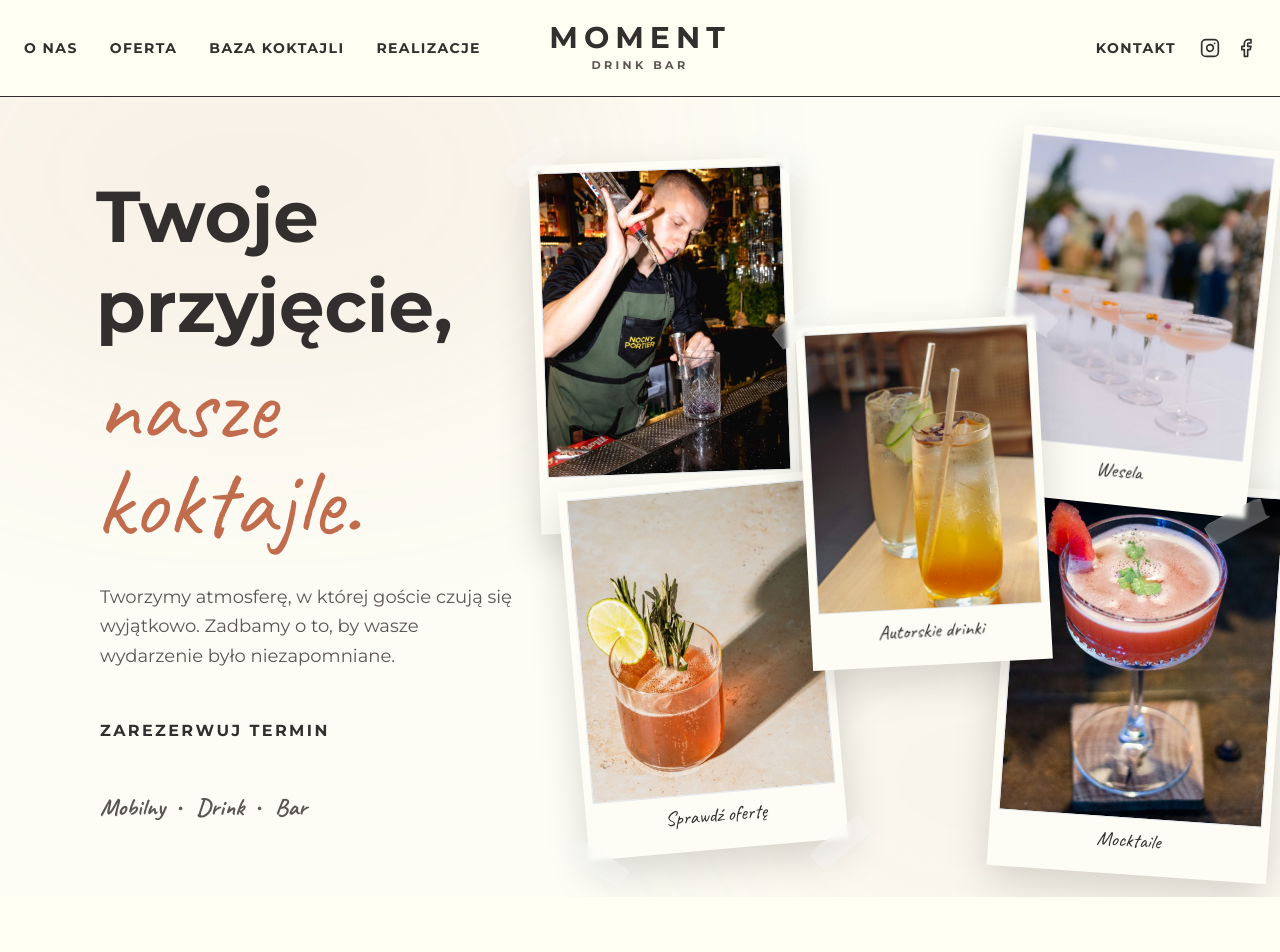
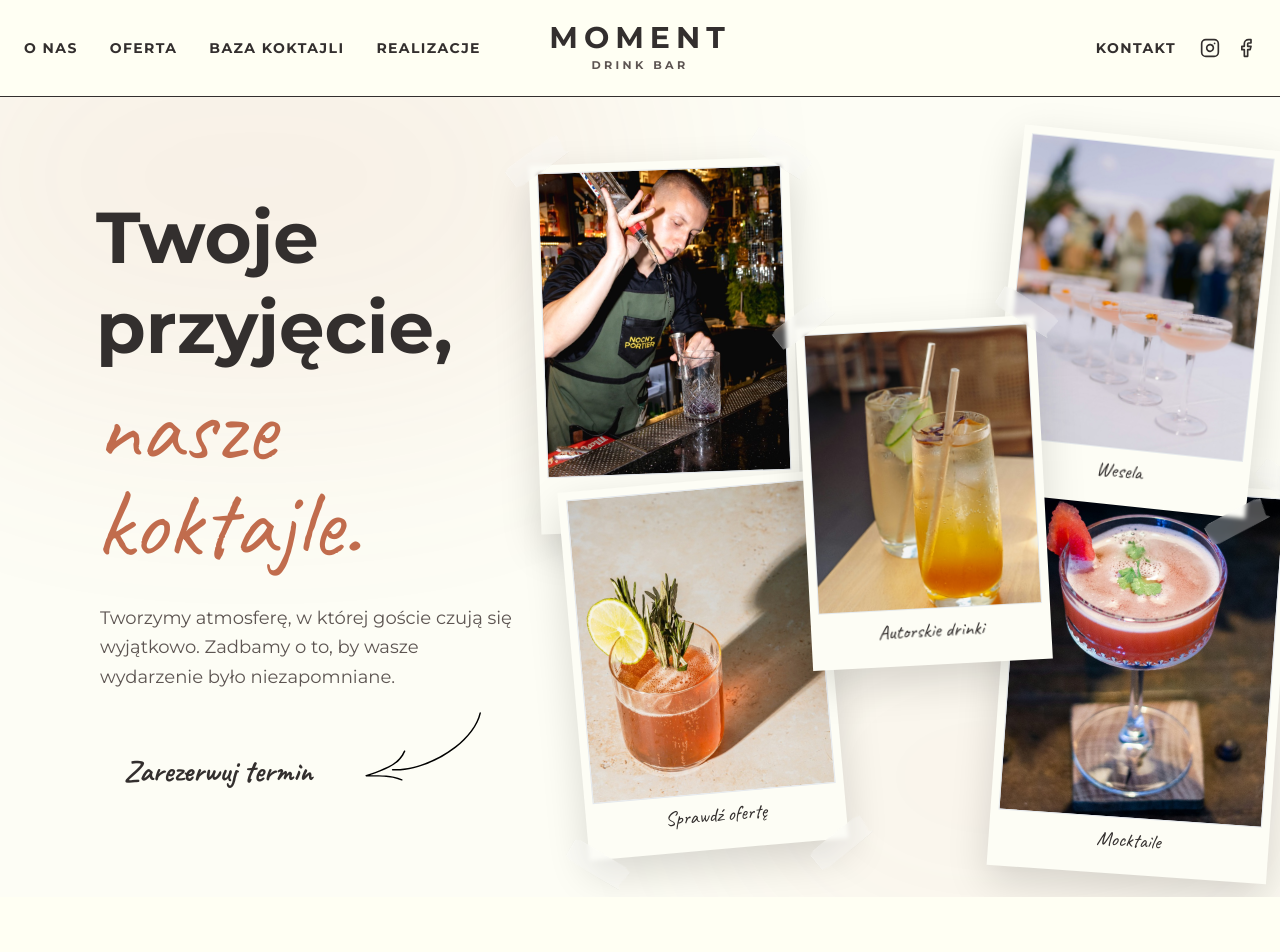
Before and after one commit to piotrmozdzen/moment, a Next.js app: page / in a window 1280 px wide. Shown: the top 952 px of the page. Built offline with nearby package versions, Linux system fonts and the light colour scheme.

Commit message:
Add interactive arrow to Hero, refine styling, and update O Nas page

```diff
--- a/components/about.tsx
+++ b/components/about.tsx
@@ -61,7 +61,7 @@
             </div>
 
             {/* Block 1: Text Left | Image Right */}
-            <div className="flex flex-col md:flex-row h-auto md:h-[700px] w-full overflow-hidden border-t border-brand-text/10">
+            <div className="flex flex-col md:flex-row h-auto md:h-[700px] w-full overflow-hidden">
                 <div className="w-full md:w-1/2 flex flex-col justify-center p-8 md:p-16 lg:px-32 relative bg-brand-cream border-r md:border-r-0">
                     <div className="max-w-xl mx-auto w-full relative z-10">
                         <h3 className="text-2xl font-bold mb-8 font-montserrat uppercase tracking-wide relative">
@@ -145,7 +145,7 @@
             </div>
 
             {/* Block 3: Text Left | Image Right */}
-            <div className="flex flex-col md:flex-row h-auto md:h-[700px] w-full overflow-hidden border-t border-b border-brand-text/10">
+            <div className="flex flex-col md:flex-row h-auto md:h-[700px] w-full overflow-hidden border-t border-brand-text/10">
                 <div className="w-full md:w-1/2 flex flex-col justify-center p-8 md:p-16 lg:px-32 relative bg-brand-cream border-r md:border-r-0">
                     <div className="max-w-xl mx-auto w-full relative z-10">
                         <h3 className="text-2xl font-bold mb-8 font-montserrat uppercase tracking-wide">
--- a/components/hero.tsx
+++ b/components/hero.tsx
@@ -1,5 +1,8 @@
+"use client";
+
 import Image from "next/image";
 import { cn } from "@/lib/utils";
+import { useEffect, useState } from "react";
 
 function Tape({ className }: { className?: string }) {
     return (
@@ -80,6 +83,15 @@
 }
 
 export function Hero() {
+    // SVG animation is handled via CSS group-hover on the button
+
+    const scrollToInquiry = () => {
+        const inquirySection = document.getElementById('inquiry');
+        if (inquirySection) {
+            inquirySection.scrollIntoView({ behavior: 'smooth' });
+        }
+    };
+
     const photos = [
         // Top Left - Large (Base Layer)
         {
@@ -157,22 +169,48 @@
                         Zadbamy o to, by wasze wydarzenie było niezapomniane.
                     </p>
 
-                    <div className="pt-4 pl-1">
-                        <button className="group relative inline-block">
-                            <span className="relative z-10 font-bold uppercase tracking-[0.15em] text-brand-text text-sm md:text-base">
+                    <div className="pt-4 pl-1 flex items-center gap-6">
+                        <button
+                            onClick={scrollToInquiry}
+                            className="group relative inline-block cursor-pointer peer"
+                        >
+                            <span className="relative z-10 font-caveat font-bold text-brand-text text-2xl md:text-3xl px-6 py-2 block">
                                 Zarezerwuj termin
                             </span>
+                            <svg
+                                className="absolute left-1/2 top-1/2 -translate-x-1/2 -translate-y-1/2 pointer-events-none overflow-visible"
+                                width="300"
+                                height="80"
+                                viewBox="0 0 300 80"
+                                fill="none"
+                            >
+                                <path
+                                    d="M265,20 C295,35 285,60 245,65 C165,75 55,70 25,50 C5,35 15,15 35,15 C90,5 210,5 265,20"
+                                    stroke="#c16c4d"
+                                    strokeWidth="2"
+                                    strokeLinecap="round"
+                                    className="transition-all duration-[800ms] ease-out [stroke-dasharray:700] [stroke-dashoffset:700] group-hover:[stroke-dashoffset:0]"
+                                />
+                            </svg>
                         </button>
+                        {/* Arrow pointing to button */}
+                        <div className="hidden md:block -mt-12 transition-opacity duration-300 peer-hover:opacity-0">
+                            <svg
+                                width="130"
+                                height="110"
+                                viewBox="0 0 191 161"
+                                fill="none"
+                                className="rotate-[-10deg]"
+                            >
+                                <path fillRule="evenodd" clipRule="evenodd" d="M183.561 45.6143C176.187 63.063 159.221 78.0911 138.545 89.0575C107.65 105.439 68.4973 112.767 41.0784 105.814C40.5153 105.663 40.173 105.086 40.315 104.529C40.4594 103.957 41.0283 103.621 41.5997 103.765C68.5941 110.607 107.135 103.324 137.555 87.1847C157.765 76.4709 174.409 61.8498 181.61 44.7898C181.837 44.2474 182.456 43.9998 182.998 44.2265C183.526 44.4507 183.788 45.0719 183.561 45.6143Z" fill="black" />
+                                <path fillRule="evenodd" clipRule="evenodd" d="M7.52203 107.103C23.6106 110.318 38.061 111.512 52.6985 121.016C53.187 121.342 53.3341 121.994 53.0078 122.483C52.6955 122.974 52.0378 123.112 51.5551 122.794C35.4473 112.34 19.5519 112.158 1.41588 107.962C0.437438 107.732 0.417386 106.978 0.427332 106.798C0.438087 106.531 0.540948 106.112 1.06417 105.87C1.16715 105.822 1.3824 105.758 1.69635 105.712C2.29933 105.636 3.53844 105.585 4.09075 105.508C5.68291 105.272 7.26012 104.997 8.85229 104.76C13.4045 104.085 17.936 103.363 22.4093 102.31C39.1505 98.3975 52.8644 95.305 62.6098 80.4116C62.9303 79.9148 63.58 79.7819 64.0767 80.1024C64.5593 80.4204 64.698 81.0782 64.38 81.5608C54.3032 96.9709 40.2015 100.323 22.8897 104.375C18.3574 105.432 13.7645 106.173 9.16742 106.854C8.6151 106.932 8.06853 107.017 7.52203 107.103Z" fill="black" />
+                            </svg>
+                        </div>
                     </div>
+
+
                 </div>
 
-                <div className="flex items-center gap-3 pt-12 pl-1">
-                    <span className="font-caveat text-brand-text-light font-bold text-2xl">Mobilny</span>
-                    <span className="text-brand-text-light text-2xl">•</span>
-                    <span className="font-caveat text-brand-text-light font-bold text-2xl">Drink</span>
-                    <span className="text-brand-text-light text-2xl">•</span>
-                    <span className="font-caveat text-brand-text-light font-bold text-2xl">Bar</span>
-                </div>
             </div>
 
             {/* Right Side: Cascading Polaroids - 60% width */}
```
